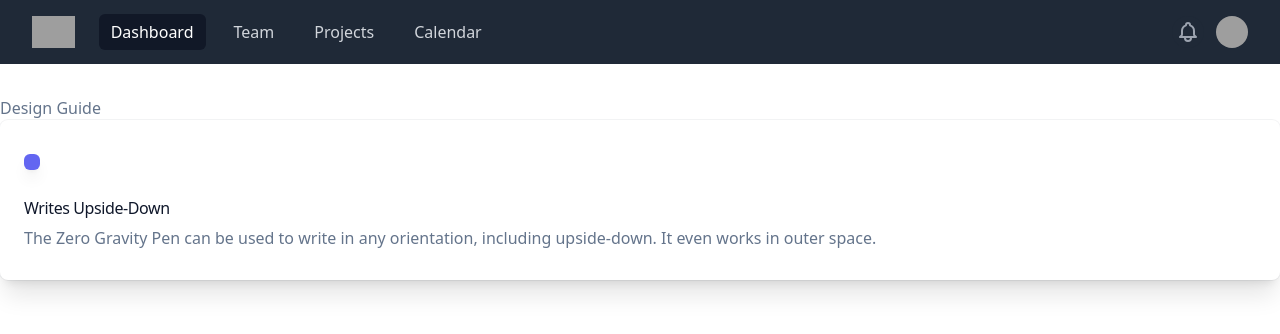
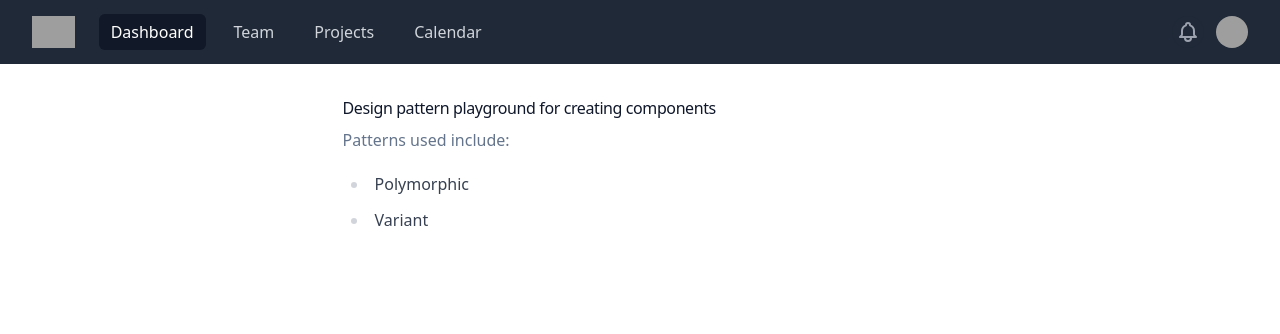
Before and after one commit to RogerWaldron/component-patterns, a Next.js app: page / in a window 1280 px wide. Shown: the top 334 px of the page. Built offline with nearby package versions, Linux system fonts and the light colour scheme; grey boxes are pictures that could not be loaded.

Commit message:
refactor: :memo: Cleanup of homepage
Removed old code and replace with description of what this project is

```diff
--- a/pages/index.tsx
+++ b/pages/index.tsx
@@ -1,27 +1,22 @@
-import type { NextPage } from 'next'
-import Link from 'next/link'
-
+import type { NextPage } from "next";
+import Link from "next/link";
 
 const Home: NextPage = () => {
   return (
-    <div>
-      <h2 className="mt-8">
-        <Link href="/designguide">Design Guide</Link>
-      </h2>
-      <div className="px-6 py-8 bg-white rounded-lg shadow-xl dark:bg-slate-800 ring-1 ring-slate-900/5">
-        <div>
-          <span className="inline-flex items-center justify-center p-2 bg-indigo-500 rounded-md shadow-lg">
-            {/* <svg className="w-6 h-6 text-white" xmlns="http://www.w3.org/2000/svg" fill="none" viewBox="0 0 24 24" stroke="currentColor" aria-hidden="true"><!-- ... --></svg> */}
-          </span>
-        </div>
-        <h3 className="mt-5 text-base font-medium tracking-tight text-slate-900 dark:text-white">Writes Upside-Down</h3>
-        <p className="mt-2 text-sm text-slate-500 dark:text-slate-400">
-          The Zero Gravity Pen can be used to write in any orientation, including upside-down. It even works in outer space.
-        </p>
-      </div>
+    <div className="mx-auto prose">
+      <h2 className="mt-8"></h2>
+      <h3 className="mt-5 text-base font-medium tracking-tight text-slate-900 dark:text-white">
+        Design pattern playground for creating components
+      </h3>
+      <p className="mt-2 text-sm text-slate-500 dark:text-slate-400">
+        Patterns used include:
+      </p>
+      <ul>
+        <li>Polymorphic</li>
+        <li>Variant</li>
+      </ul>
     </div>
+  );
+};
 
-  )
-}
-
-export default Home
+export default Home;
```
